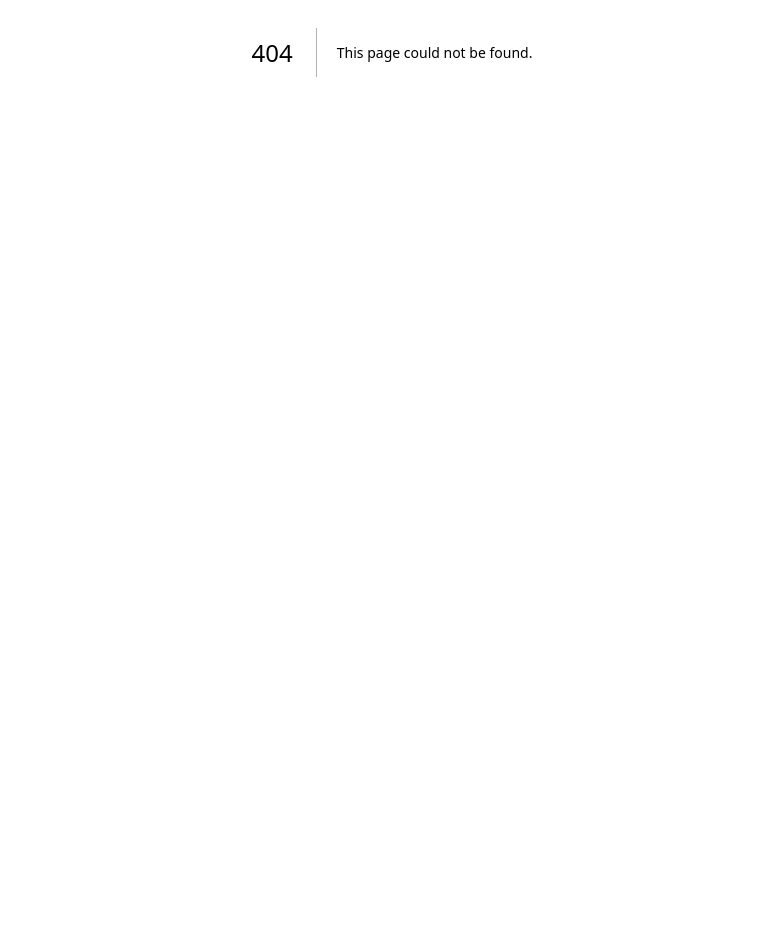
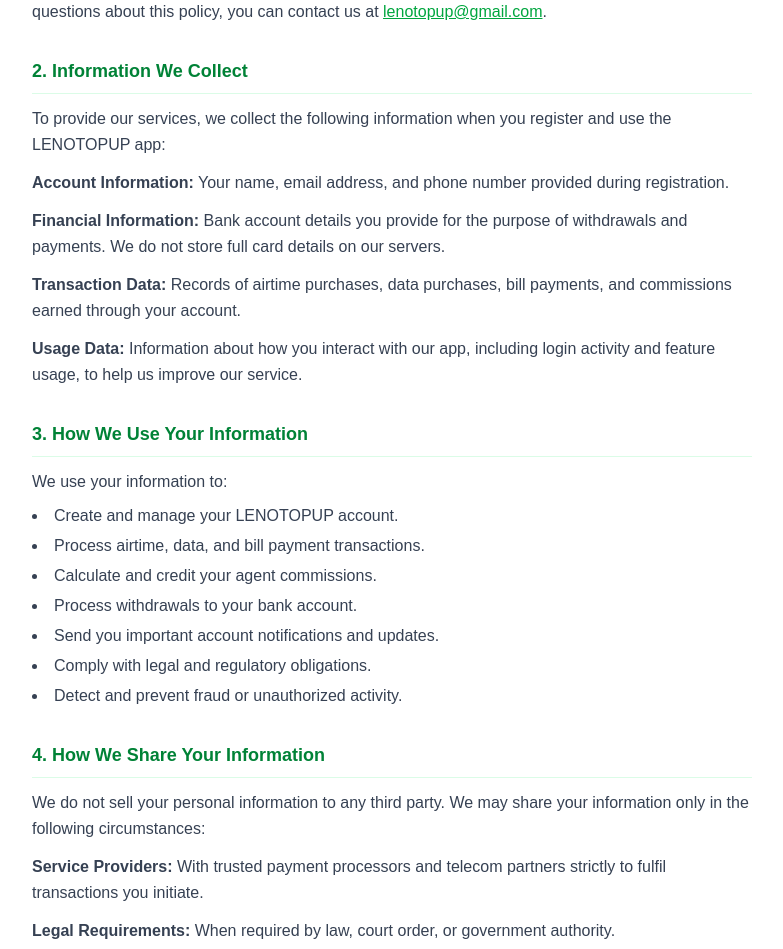
Before and after one commit to samson500/lenotopup-web, a Next.js app: page /privacy in a window 1280 px wide. Before the commit this address had no page. Shown: the part 348-1297 px from the top of the page, without its empty margins (248-1031 px from the left). Before the commit the page ends 800 px from the top, so only its background shows below. Built offline with nearby package versions, Linux system fonts and the light colour scheme.

Commit message:
added privacy policy page

```diff
--- /dev/null
+++ b/app/privacy/page.tsx
@@ -0,0 +1,143 @@
+export default function PrivacyPolicy() {
+  return (
+    <main className="max-w-3xl mx-auto px-6 py-16 text-gray-800">
+      <h1 className="text-3xl font-bold text-green-700 mb-2">LENOTOPUP</h1>
+      <h2 className="text-xl font-semibold mb-1">Privacy Policy</h2>
+      <p className="text-sm text-gray-400 mb-10">Last updated: February 20, 2026</p>
+
+      <p className="mb-6">
+        Welcome to LENOTOPUP. This Privacy Policy explains how LENOTOPUP Limited ("we", "us", or "our")
+        collects, uses, and protects your information when you use our mobile application and services.
+      </p>
+
+      <Section title="1. Who We Are">
+        LENOTOPUP Limited is the data controller responsible for your personal information. If you have
+        any questions about this policy, you can contact us at{" "}
+        <a href="mailto:lenotopup@gmail.com" className="text-green-600 underline">
+          lenotopup@gmail.com
+        </a>.
+      </Section>
+
+      <Section title="2. Information We Collect">
+        <p className="mb-3">
+          To provide our services, we collect the following information when you register and use the LENOTOPUP app:
+        </p>
+        <p className="mb-3">
+          <strong>Account Information:</strong> Your name, email address, and phone number provided during registration.
+        </p>
+        <p className="mb-3">
+          <strong>Financial Information:</strong> Bank account details you provide for the purpose of withdrawals
+          and payments. We do not store full card details on our servers.
+        </p>
+        <p className="mb-3">
+          <strong>Transaction Data:</strong> Records of airtime purchases, data purchases, bill payments,
+          and commissions earned through your account.
+        </p>
+        <p>
+          <strong>Usage Data:</strong> Information about how you interact with our app, including login
+          activity and feature usage, to help us improve our service.
+        </p>
+      </Section>
+
+      <Section title="3. How We Use Your Information">
+        <p className="mb-2">We use your information to:</p>
+        <ul className="list-disc list-inside space-y-1">
+          <li>Create and manage your LENOTOPUP account.</li>
+          <li>Process airtime, data, and bill payment transactions.</li>
+          <li>Calculate and credit your agent commissions.</li>
+          <li>Process withdrawals to your bank account.</li>
+          <li>Send you important account notifications and updates.</li>
+          <li>Comply with legal and regulatory obligations.</li>
+          <li>Detect and prevent fraud or unauthorized activity.</li>
+        </ul>
+      </Section>
+
+      <Section title="4. How We Share Your Information">
+        <p className="mb-3">
+          We do not sell your personal information to any third party. We may share your information
+          only in the following circumstances:
+        </p>
+        <p className="mb-3">
+          <strong>Service Providers:</strong> With trusted payment processors and telecom partners
+          strictly to fulfil transactions you initiate.
+        </p>
+        <p className="mb-3">
+          <strong>Legal Requirements:</strong> When required by law, court order, or government authority.
+        </p>
+        <p>
+          <strong>Business Protection:</strong> To investigate or prevent fraud, security breaches, or illegal activity.
+        </p>
+      </Section>
+
+      <Section title="5. Data Retention">
+        We retain your personal data for as long as your account is active or as needed to provide you
+        services. If you request account deletion, we will delete your data within 30 days, except where
+        we are required by law to retain it longer (e.g. financial transaction records).
+      </Section>
+
+      <Section title="6. Data Security">
+        We take the security of your data seriously. We use industry-standard encryption and security
+        measures to protect your information from unauthorized access, disclosure, or misuse. However,
+        no method of transmission over the internet is 100% secure, and we cannot guarantee absolute security.
+      </Section>
+
+      <Section title="7. Your Rights">
+        <p className="mb-2">You have the right to:</p>
+        <ul className="list-disc list-inside space-y-1 mb-3">
+          <li>Access the personal information we hold about you.</li>
+          <li>Request correction of inaccurate information.</li>
+          <li>Request deletion of your account and personal data.</li>
+          <li>Withdraw consent at any time where processing is based on consent.</li>
+        </ul>
+        <p>
+          To exercise any of these rights, contact us at{" "}
+          <a href="mailto:lenotopup@gmail.com" className="text-green-600 underline">
+            lenotopup@gmail.com
+          </a>.
+        </p>
+      </Section>
+
+      <Section title="8. Children's Privacy">
+        LENOTOPUP is not intended for use by anyone under the age of 18. We do not knowingly collect
+        personal information from minors. If we become aware that a minor has provided us with personal
+        information, we will delete it immediately.
+      </Section>
+
+      <Section title="9. Changes to This Policy">
+        We may update this Privacy Policy from time to time. When we do, we will revise the "Last updated"
+        date at the top of this page and notify you via the app or email. We encourage you to review
+        this policy periodically.
+      </Section>
+
+      <Section title="10. Contact Us">
+        <p>If you have any questions, concerns, or requests regarding this Privacy Policy, please contact us:</p>
+        <p className="mt-3">
+          <strong>LENOTOPUP Limited</strong><br />
+          Email:{" "}
+          <a href="mailto:lenotopup@gmail.com" className="text-green-600 underline">
+            lenotopup@gmail.com
+          </a><br />
+          Website:{" "}
+          <a href="https://lenotopup.com" className="text-green-600 underline">
+            lenotopup.com
+          </a>
+        </p>
+      </Section>
+
+      <p className="mt-16 text-sm text-gray-400 text-center">
+        &copy; 2026 LENOTOPUP Limited. All rights reserved.
+      </p>
+    </main>
+  );
+}
+
+function Section({ title, children }: { title: string; children: React.ReactNode }) {
+  return (
+    <section className="mb-8">
+      <h3 className="text-lg font-semibold text-green-700 border-b border-green-100 pb-2 mb-3">
+        {title}
+      </h3>
+      <div className="text-gray-700 leading-relaxed">{children}</div>
+    </section>
+  );
+}
```
